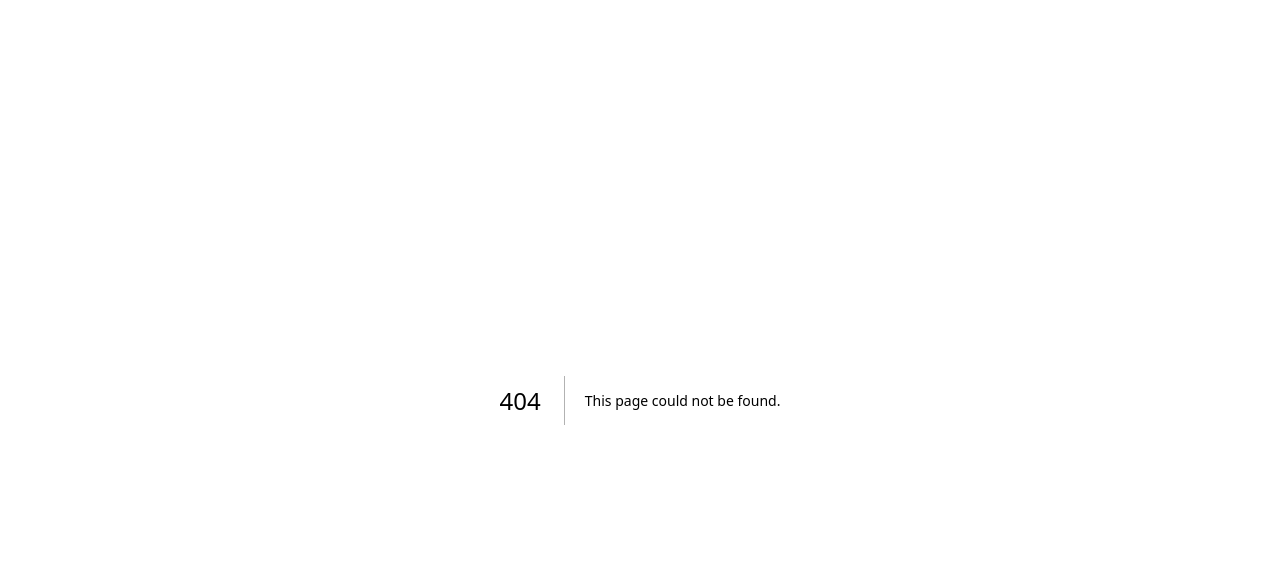
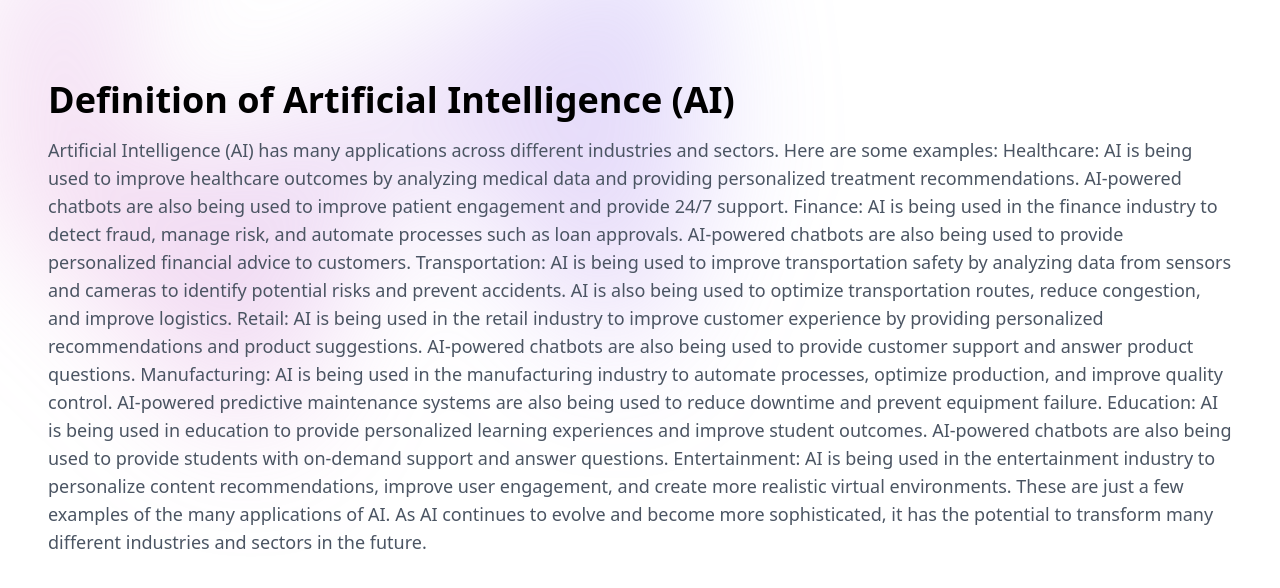
Before and after one commit to AdrineUWERA/ALU_Hackthon_2023, a Next.js app: page /learn/content in a window 1280 px wide. Before the commit this address had no page. Shown: the top 588 px of the page. Built offline with nearby package versions, Linux system fonts and the light colour scheme.

Commit message:
ft: content pages

```diff
--- /dev/null
+++ b/pages/learn/content.js
@@ -0,0 +1,43 @@
+import React from 'react'
+
+const Content = () => {
+  return (
+    <div className='container mx-auto py-20 flex flex-col items-center min-h-screen relative px-12'>
+        <div
+          className="absolute inset-0 -top-40 -z-10 transform-gpu overflow-hidden blur-3xl sm:-top-80"
+          aria-hidden="true"
+        >
+          <div
+            className="relative left-[calc(50%-11rem)] aspect-[1155/678] w-[36.125rem] -translate-x-1/2 rotate-[30deg] bg-gradient-to-tr from-[#ff80b5] to-[#9089fc] opacity-30 sm:left-[calc(50%-30rem)] sm:w-[72.1875rem]"
+            style={{
+              clipPath:
+                'polygon(74.1% 44.1%, 100% 61.6%, 97.5% 26.9%, 85.5% 0.1%, 80.7% 2%, 72.5% 32.5%, 60.2% 62.4%, 52.4% 68.1%, 47.5% 58.3%, 45.2% 34.5%, 27.5% 76.7%, 0.1% 64.9%, 17.9% 100%, 27.6% 76.8%, 76.1% 97.7%, 74.1% 44.1%)',
+            }}
+          />
+        </div>
+        <div>
+        <h1 className='text-4xl font-bold'>Definition of Artificial Intelligence (AI)</h1>
+        <p className='pt-4 text-gray-600 text-lg'>Artificial Intelligence (AI) has many applications across different industries and sectors. Here are some examples:
+
+Healthcare: AI is being used to improve healthcare outcomes by analyzing medical data and providing personalized treatment recommendations. AI-powered chatbots are also being used to improve patient engagement and provide 24/7 support.
+
+Finance: AI is being used in the finance industry to detect fraud, manage risk, and automate processes such as loan approvals. AI-powered chatbots are also being used to provide personalized financial advice to customers.
+
+Transportation: AI is being used to improve transportation safety by analyzing data from sensors and cameras to identify potential risks and prevent accidents. AI is also being used to optimize transportation routes, reduce congestion, and improve logistics.
+
+Retail: AI is being used in the retail industry to improve customer experience by providing personalized recommendations and product suggestions. AI-powered chatbots are also being used to provide customer support and answer product questions.
+
+Manufacturing: AI is being used in the manufacturing industry to automate processes, optimize production, and improve quality control. AI-powered predictive maintenance systems are also being used to reduce downtime and prevent equipment failure.
+
+Education: AI is being used in education to provide personalized learning experiences and improve student outcomes. AI-powered chatbots are also being used to provide students with on-demand support and answer questions.
+
+Entertainment: AI is being used in the entertainment industry to personalize content recommendations, improve user engagement, and create more realistic virtual environments.
+
+These are just a few examples of the many applications of AI. As AI continues to evolve and become more sophisticated, it has the potential to transform many different industries and sectors in the future.</p>
+        </div>
+
+    </div>
+  )
+}
+
+export default Content
--- /dev/null
+++ b/pages/learn/courseMaterial.js
@@ -0,0 +1,46 @@
+import Link from 'next/link'
+import React from 'react'
+
+const courseMaterial = () => {
+  return (
+    <div className='container mx-auto py-20 flex flex-col items-center min-h-screen relative'>
+        <div
+          className="absolute inset-0 -top-40 -z-10 transform-gpu overflow-hidden blur-3xl sm:-top-80"
+          aria-hidden="true"
+        >
+          <div
+            className="relative left-[calc(50%-11rem)] aspect-[1155/678] w-[36.125rem] -translate-x-1/2 rotate-[30deg] bg-gradient-to-tr from-[#ff80b5] to-[#9089fc] opacity-30 sm:left-[calc(50%-30rem)] sm:w-[72.1875rem]"
+            style={{
+              clipPath:
+                'polygon(74.1% 44.1%, 100% 61.6%, 97.5% 26.9%, 85.5% 0.1%, 80.7% 2%, 72.5% 32.5%, 60.2% 62.4%, 52.4% 68.1%, 47.5% 58.3%, 45.2% 34.5%, 27.5% 76.7%, 0.1% 64.9%, 17.9% 100%, 27.6% 76.8%, 76.1% 97.7%, 74.1% 44.1%)',
+            }}
+          />
+        </div>
+        <div className=''>
+        <h1 className='text-4xl font-bold'>Artificial Intelligence (AI)</h1>
+        <div className='pt-4'>
+            <h2 className='text-2xl font-bold'>Introduction to AI</h2>
+            <div className='pl-4 py-4 flex flex-col space-y-4'>
+                <Link href={"/learn/content"} className='font-bold underline underline-offset-4'>Definition of AI</Link>
+                <Link href={"#"} className='font-bold underline underline-offset-4'>Brief history of AI</Link>
+                <Link href={"#"} className='font-bold underline underline-offset-4'>Applications of AI</Link>
+            </div>
+        </div>
+
+        <div className='pt-4'>
+            <h2 className='text-2xl font-bold'>Machine Learning</h2>
+            <div className='pl-4 py-4 flex flex-col space-y-4'>
+                <Link href={"#"} className='font-bold underline underline-offset-4'>Introduction to machine learning</Link>
+                <Link href={"#"} className='font-bold underline underline-offset-4'>Supervised learning</Link>
+                <Link href={"#"} className='font-bold underline underline-offset-4'>Unsupervised learning</Link>
+            </div>
+        </div>
+
+        </div>
+
+
+    </div>
+  )
+}
+
+export default courseMaterial
--- a/styles/output.css
+++ b/styles/output.css
@@ -516,6 +516,40 @@ video {
   --tw-backdrop-sepia:  ;
 }
 
+.container {
+  width: 100%;
+}
+
+@media (min-width: 640px) {
+  .container {
+    max-width: 640px;
+  }
+}
+
+@media (min-width: 768px) {
+  .container {
+    max-width: 768px;
+  }
+}
+
+@media (min-width: 1024px) {
+  .container {
+    max-width: 1024px;
+  }
+}
+
+@media (min-width: 1280px) {
+  .container {
+    max-width: 1280px;
+  }
+}
+
+@media (min-width: 1536px) {
+  .container {
+    max-width: 1536px;
+  }
+}
+
 .sr-only {
   position: absolute;
   width: 1px;
@@ -598,6 +632,11 @@ video {
   margin: -0.375rem;
 }
 
+.mx-6 {
+  margin-left: 1.5rem;
+  margin-right: 1.5rem;
+}
+
 .mx-auto {
   margin-left: auto;
   margin-right: auto;
@@ -615,10 +654,6 @@ video {
   margin-top: 2.5rem;
 }
 
-.mt-16 {
-  margin-top: 4rem;
-}
-
 .mt-2 {
   margin-top: 0.5rem;
 }
@@ -629,6 +664,10 @@ video {
 
 .mt-6 {
   margin-top: 1.5rem;
+}
+
+.mt-8 {
+  margin-top: 2rem;
 }
 
 .flex {
@@ -667,6 +706,10 @@ video {
   min-height: 100%;
 }
 
+.min-h-screen {
+  min-height: 100vh;
+}
+
 .w-10 {
   width: 2.5rem;
 }
@@ -685,6 +728,10 @@ video {
 
 .w-auto {
   width: auto;
+}
+
+.w-full {
+  width: 100%;
 }
 
 .max-w-2xl {
@@ -718,12 +765,24 @@ video {
   transform: translate(var(--tw-translate-x), var(--tw-translate-y)) rotate(var(--tw-rotate)) skewX(var(--tw-skew-x)) skewY(var(--tw-skew-y)) scaleX(var(--tw-scale-x)) scaleY(var(--tw-scale-y));
 }
 
+.transform {
+  transform: translate(var(--tw-translate-x), var(--tw-translate-y)) rotate(var(--tw-rotate)) skewX(var(--tw-skew-x)) skewY(var(--tw-skew-y)) scaleX(var(--tw-scale-x)) scaleY(var(--tw-scale-y));
+}
+
 .transform-gpu {
   transform: translate3d(var(--tw-translate-x), var(--tw-translate-y), 0) rotate(var(--tw-rotate)) skewX(var(--tw-skew-x)) skewY(var(--tw-skew-y)) scaleX(var(--tw-scale-x)) scaleY(var(--tw-scale-y));
 }
 
 .grid-cols-2 {
   grid-template-columns: repeat(2, minmax(0, 1fr));
+}
+
+.flex-col {
+  flex-direction: column;
+}
+
+.place-content-center {
+  place-content: center;
 }
 
 .place-items-center {
@@ -740,6 +799,15 @@ video {
 
 .justify-between {
   justify-content: space-between;
+}
+
+.gap-4 {
+  gap: 1rem;
+}
+
+.gap-x-4 {
+  -moz-column-gap: 1rem;
+       column-gap: 1rem;
 }
 
 .gap-x-6 {
@@ -762,6 +830,16 @@ video {
   margin-left: calc(0.75rem * calc(1 - var(--tw-space-x-reverse)));
 }
 
+.space-y-4 > :not([hidden]) ~ :not([hidden]) {
+  --tw-space-y-reverse: 0;
+  margin-top: calc(1rem * calc(1 - var(--tw-space-y-reverse)));
+  margin-bottom: calc(1rem * var(--tw-space-y-reverse));
+}
+
+.self-center {
+  align-self: center;
+}
+
 .overflow-hidden {
   overflow: hidden;
 }
@@ -781,6 +859,11 @@ video {
 .bg-indigo-600 {
   --tw-bg-opacity: 1;
   background-color: rgb(79 70 229 / var(--tw-bg-opacity));
+}
+
+.bg-red-500 {
+  --tw-bg-opacity: 1;
+  background-color: rgb(239 68 68 / var(--tw-bg-opacity));
 }
 
 .bg-white {
@@ -839,9 +922,19 @@ video {
   padding-right: 0.875rem;
 }
 
+.px-4 {
+  padding-left: 1rem;
+  padding-right: 1rem;
+}
+
 .px-6 {
   padding-left: 1.5rem;
   padding-right: 1.5rem;
+}
+
+.py-0 {
+  padding-top: 0px;
+  padding-bottom: 0px;
 }
 
 .py-1 {
@@ -869,12 +962,50 @@ video {
   padding-bottom: 8rem;
 }
 
+.py-12 {
+  padding-top: 3rem;
+  padding-bottom: 3rem;
+}
+
+.py-4 {
+  padding-top: 1rem;
+  padding-bottom: 1rem;
+}
+
+.py-8 {
+  padding-top: 2rem;
+  padding-bottom: 2rem;
+}
+
+.py-16 {
+  padding-top: 4rem;
+  padding-bottom: 4rem;
+}
+
+.py-20 {
+  padding-top: 5rem;
+  padding-bottom: 5rem;
+}
+
+.px-12 {
+  padding-left: 3rem;
+  padding-right: 3rem;
+}
+
 .pl-16 {
   padding-left: 4rem;
 }
 
 .pt-14 {
   padding-top: 3.5rem;
+}
+
+.pl-4 {
+  padding-left: 1rem;
+}
+
+.pt-4 {
+  padding-top: 1rem;
 }
 
 .text-center {
@@ -911,12 +1042,21 @@ video {
   line-height: 1.75rem;
 }
 
+.text-2xl {
+  font-size: 1.5rem;
+  line-height: 2rem;
+}
+
 .font-bold {
   font-weight: 700;
 }
 
 .font-medium {
   font-weight: 500;
+}
+
+.font-normal {
+  font-weight: 400;
 }
 
 .font-semibold {
@@ -962,6 +1102,18 @@ video {
 .text-white {
   --tw-text-opacity: 1;
   color: rgb(255 255 255 / var(--tw-text-opacity));
+}
+
+.underline {
+  text-decoration-line: underline;
+}
+
+.underline-offset-2 {
+  text-underline-offset: 2px;
+}
+
+.underline-offset-4 {
+  text-underline-offset: 4px;
 }
 
 .opacity-20 {
@@ -1081,6 +1233,11 @@ video {
     justify-content: center;
   }
 
+  .sm\:px-6 {
+    padding-left: 1.5rem;
+    padding-right: 1.5rem;
+  }
+
   .sm\:py-20 {
     padding-top: 5rem;
     padding-bottom: 5rem;
```
Also changed, not shown: src/components/404.js (+8 -8 lines), src/components/Navbar.js (+5 -3 lines), src/components/Testimonials.js (+13 -13 lines).
